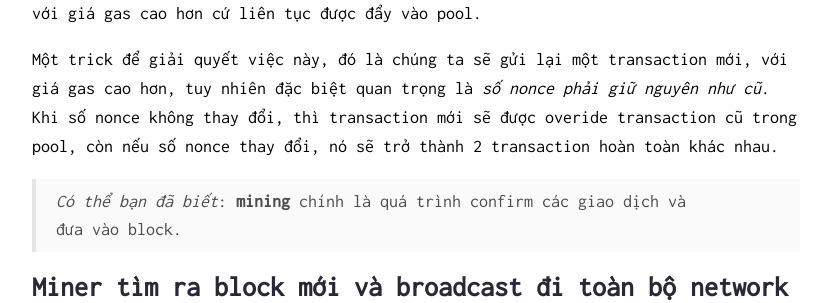
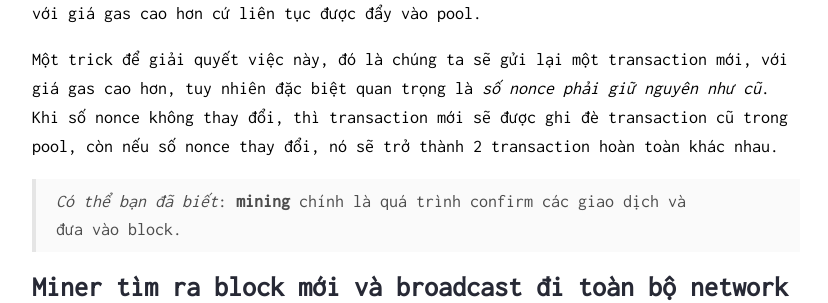
Before and after one commit to bboynam99/dotrungkien.github.io, a Jekyll site: the page built from _posts/2018-11-01-ethereum-transaction-life-cycle.md, in a window 1280 px wide and 900 px high, scrolled down 6334 px. Shown: the part 181-484 px from the top of the window, without its empty margins (224-1052 px from the left). Built offline with Jekyll 4.4.1, drawn with Linux system fonts in a browser that asks for light colours; nearby versions of some CDN libraries; some of the changed text lies outside the part shown.

Commit message:
update content

```diff
--- a/_posts/2018-11-01-ethereum-transaction-life-cycle.md
+++ b/_posts/2018-11-01-ethereum-transaction-life-cycle.md
@@ -166,7 +166,7 @@ Giống như trên ta có nói, không phải node nào cũng làm nhiệm vụ
 
 Trong trường hợp trên, transaction `voteForCandidate('Nick')` của chúng ta đang đứng cuối bảng xếp hạng với giá gas chỉ 1 Gwei, có nghĩa là transaction này có thể sẽ rất lâu nữa mới được confirm, hoặc thậm chí sẽ nằm đó mãi mãi nếu như các transaction mới với giá gas cao hơn cứ liên tục được đẩy vào pool.
 
-Một trick để giải quyết việc này, đó là chúng ta sẽ gửi lại một transaction mới, với giá gas cao hơn, tuy nhiên đặc biệt quan trọng là _số nonce phải giữ nguyên như cũ_. Khi số nonce không thay đổi, thì transaction mới sẽ được overide transaction cũ trong pool, còn nếu số nonce thay đổi, nó sẽ trở thành 2 transaction hoàn toàn khác nhau.
+Một trick để giải quyết việc này, đó là chúng ta sẽ gửi lại một transaction mới, với giá gas cao hơn, tuy nhiên đặc biệt quan trọng là _số nonce phải giữ nguyên như cũ_. Khi số nonce không thay đổi, thì transaction mới sẽ được ghi đè transaction cũ trong pool, còn nếu số nonce thay đổi, nó sẽ trở thành 2 transaction hoàn toàn khác nhau.
 
 > _Có thể bạn đã biết_: **mining** chính là quá trình confirm các giao dịch và đưa vào block.
 
```
Also changed, not shown: other parts of _posts/2018-11-01-ethereum-transaction-life-cycle.md (+1 -1 lines), til.md (+2 -0 lines).
